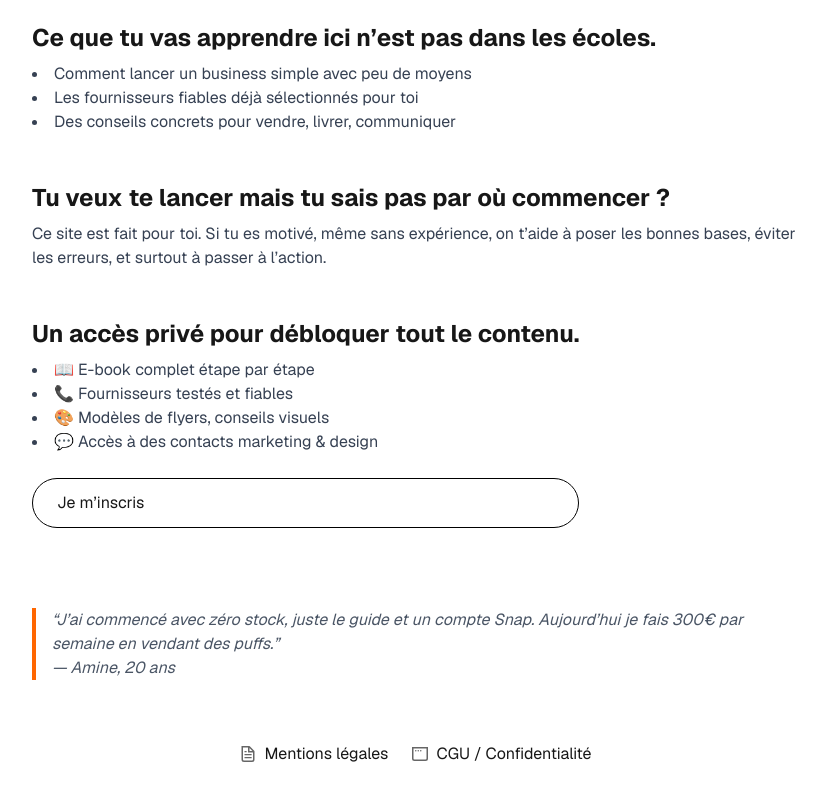
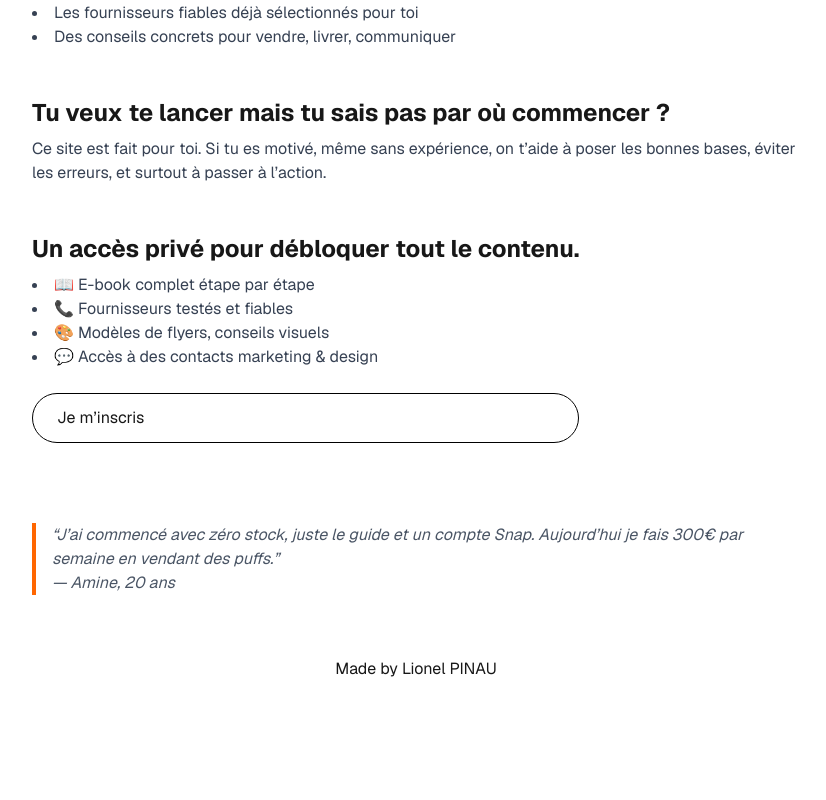
Before and after one commit to Lionel78570/E-Book, a Next.js app: page / in a window 1280 px wide. Shown: the part 632-1432 px from the top of the page, without its empty margins (224-1050 px from the left). After the commit the page ends 1391 px from the top, so only its background shows below. Built offline with nearby package versions, Linux system fonts and the light colour scheme.

Commit message:
fixed detail footer and header

```diff
--- a/app/admin/page.tsx
+++ b/app/admin/page.tsx
@@ -1,6 +1,8 @@
 'use client';
 import { useEffect, useState } from "react";
 import { useRouter } from "next/navigation";
+import Header from '@/components/Header';
+
 
 type User = {
   name: string;
@@ -61,6 +63,8 @@
   if (loading) return <p className="text-center mt-10">Chargement...</p>;
 
   return (
+    <>
+      <Header />
       <div className="max-w-4xl mx-auto mt-10 px-4">
         <h1 className="text-3xl font-bold mb-6 text-center">Dashboard Admin</h1>
 
@@ -171,5 +175,6 @@
           )}
         </section>
       </div>
+    </>
   );
 }
--- a/app/ebook/page.tsx
+++ b/app/ebook/page.tsx
@@ -1,6 +1,8 @@
 'use client';
 import { useEffect, useState } from 'react';
 import { useRouter } from 'next/navigation';
+import Header from '@/components/Header';
+
 
 export default function EbookPage() {
   const [authorized, setAuthorized] = useState(false);
@@ -66,6 +68,8 @@
   if (!authorized) return null;
 
   return (
+    <>
+      <Header />
       <div className="min-h-screen flex items-center justify-center px-4 sm:px-6">
         <div className="bg-white dark:bg-black border border-gray-200 dark:border-gray-800 shadow-md rounded-lg p-8 w-full max-w-2xl">
           <div className="flex justify-between items-center mb-6">
@@ -99,5 +103,6 @@
           </ul>
         </div>
       </div>
+    </>
   );
 }
--- a/app/login/page.tsx
+++ b/app/login/page.tsx
@@ -1,6 +1,7 @@
 'use client';
 import { useState } from 'react';
 import { useRouter } from 'next/navigation';
+import Header from '@/components/Header';
 
 export default function LoginPage() {
   const [email, setEmail] = useState('');
@@ -51,6 +52,8 @@
   };
 
   return (
+    <>
+      <Header />
       <div className="min-h-screen flex items-center justify-center px-4 sm:px-6">
         <form
           onSubmit={handleSubmit}
@@ -93,5 +96,6 @@
           )}
         </form>
       </div>
+    </>
   );
 }
--- a/app/page.tsx
+++ b/app/page.tsx
@@ -8,14 +8,14 @@
       <div className="grid grid-rows-[20px_1fr_20px] items-center justify-items-center min-h-screen p-8 pb-20 gap-16 sm:p-20 font-[family-name:var(--font-geist-sans)]">
         <main className="flex flex-col gap-[48px] row-start-2 items-center sm:items-start max-w-3xl text-center sm:text-left">
           {/* Logo */}
-          <Image
+          {/* <Image
             className="dark:invert"
             src="/next.svg"
             alt="Next.js logo"
             width={180}
             height={38}
             priority
-          />
+          /> */}
 
           {/* Hero Section */}
           <section className="flex flex-col gap-4" id="hero">
@@ -80,32 +80,7 @@
 
         {/* Footer */}
         <footer className="row-start-3 flex gap-[24px] flex-wrap items-center justify-center">
-          <a
-            className="flex items-center gap-2 hover:underline hover:underline-offset-4"
-            href="#"
-          >
-            <Image
-              aria-hidden
-              src="/file.svg"
-              alt="File icon"
-              width={16}
-              height={16}
-            />
-            Mentions légales
-          </a>
-          <a
-            className="flex items-center gap-2 hover:underline hover:underline-offset-4"
-            href="#"
-          >
-            <Image
-              aria-hidden
-              src="/window.svg"
-              alt="Window icon"
-              width={16}
-              height={16}
-            />
-            CGU / Confidentialité
-          </a>
+          <p>Made by Lionel PINAU</p>
         </footer>
       </div>
     </>
--- a/app/signup/page.tsx
+++ b/app/signup/page.tsx
@@ -1,5 +1,6 @@
 'use client';
 import { useState } from 'react';
+import Header from '@/components/Header';
 
 export default function SignupPage() {
   const [form, setForm] = useState({ name: '', email: '', message: '' });
@@ -32,6 +33,8 @@
   };
 
   return (
+    <>
+      <Header />
       <div className="min-h-screen flex items-center justify-center px-4 sm:px-6">
         <form
           onSubmit={handleSubmit}
@@ -85,5 +88,6 @@
           )}
         </form>
       </div>
+    </>
   );
 }
```
Lines whose indentation alone changed are shown as unchanged.
